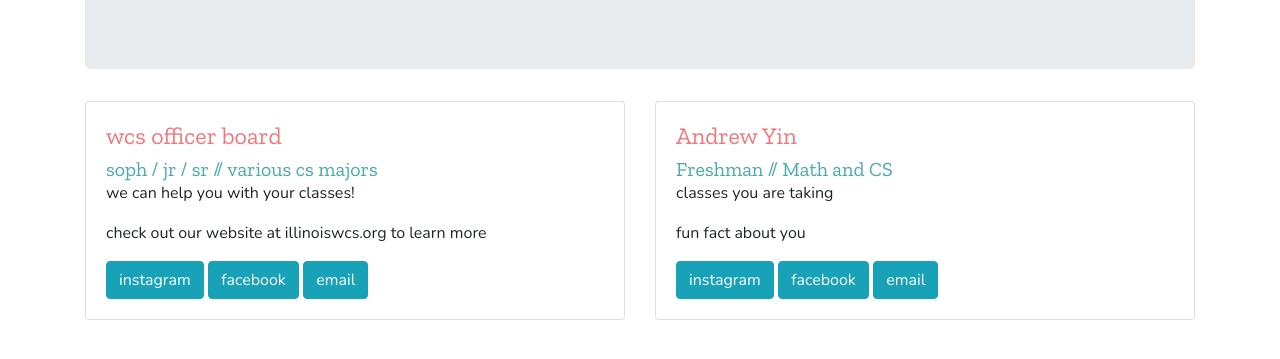
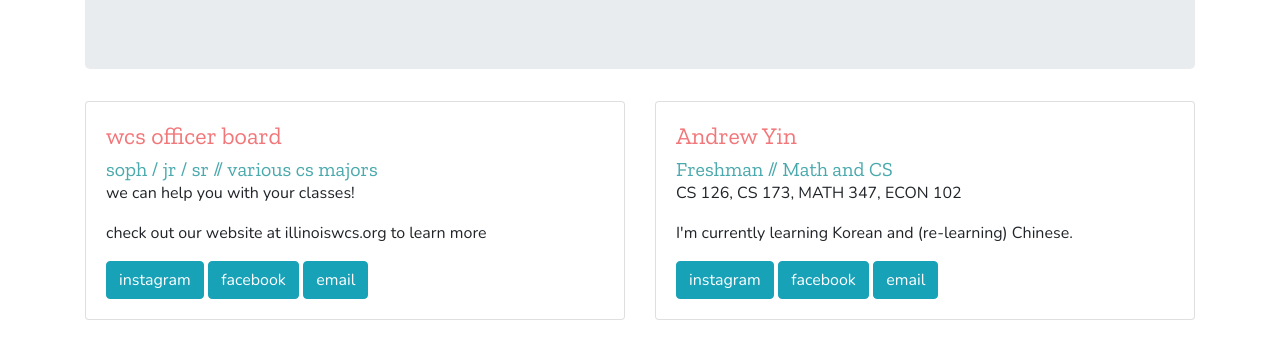
Before and after one commit to zjy-mandy/git-gud, a plain HTML site: page index.html in a window 1280 px wide. Shown: the part 203-562 px from the top of the page. Drawn offline with nearby package versions, Linux system fonts and the light colour scheme.

Commit message:
Added additional information to card

```diff
--- a/index.html
+++ b/index.html
@@ -39,11 +39,11 @@
 					<!-- start editing here -->
 					<h4 class="card-title">Andrew Yin</h4>
 					<h5 class="card-subtitle">Freshman // Math and CS</h5>
-					<p class="card-text">classes you are taking <!-- TODO: edit this --></p>
-					<p class="card-text">fun fact about you <!-- TODO: edit this --></p>
-					<!-- TODO: edit this --> <a href="https://www.instagram.com/YOUR USERNAME HERE" target="_blank" class="btn btn-info">instagram</a>
-					<!-- TODO: edit this --> <a href="https://www.facebook.com/YOUR USERNAME HERE" target="_blank" class="btn btn-info">facebook</a>
-					<!-- TODO: edit this --> <a href="mailto:YOUR NETID HERE@illinois.edu" target="_blank" class="btn btn-info">email</a>
+					<p class="card-text">CS 126, CS 173, MATH 347, ECON 102</p>
+					<p class="card-text">I'm currently learning Korean and (re-learning) Chinese.</p>
+					<!-- TODO: edit this --> <a href="https://www.instagram.com/andrew.yin" target="_blank" class="btn btn-info">instagram</a>
+					<!-- TODO: edit this --> <a href="https://www.facebook.com/andrew.z.yin1" target="_blank" class="btn btn-info">facebook</a>
+					<!-- TODO: edit this --> <a href="mailto:azyin2@illinois.edu" target="_blank" class="btn btn-info">email</a>
 					<!-- stop editing here -->
 				</div>
 			</div>
```
